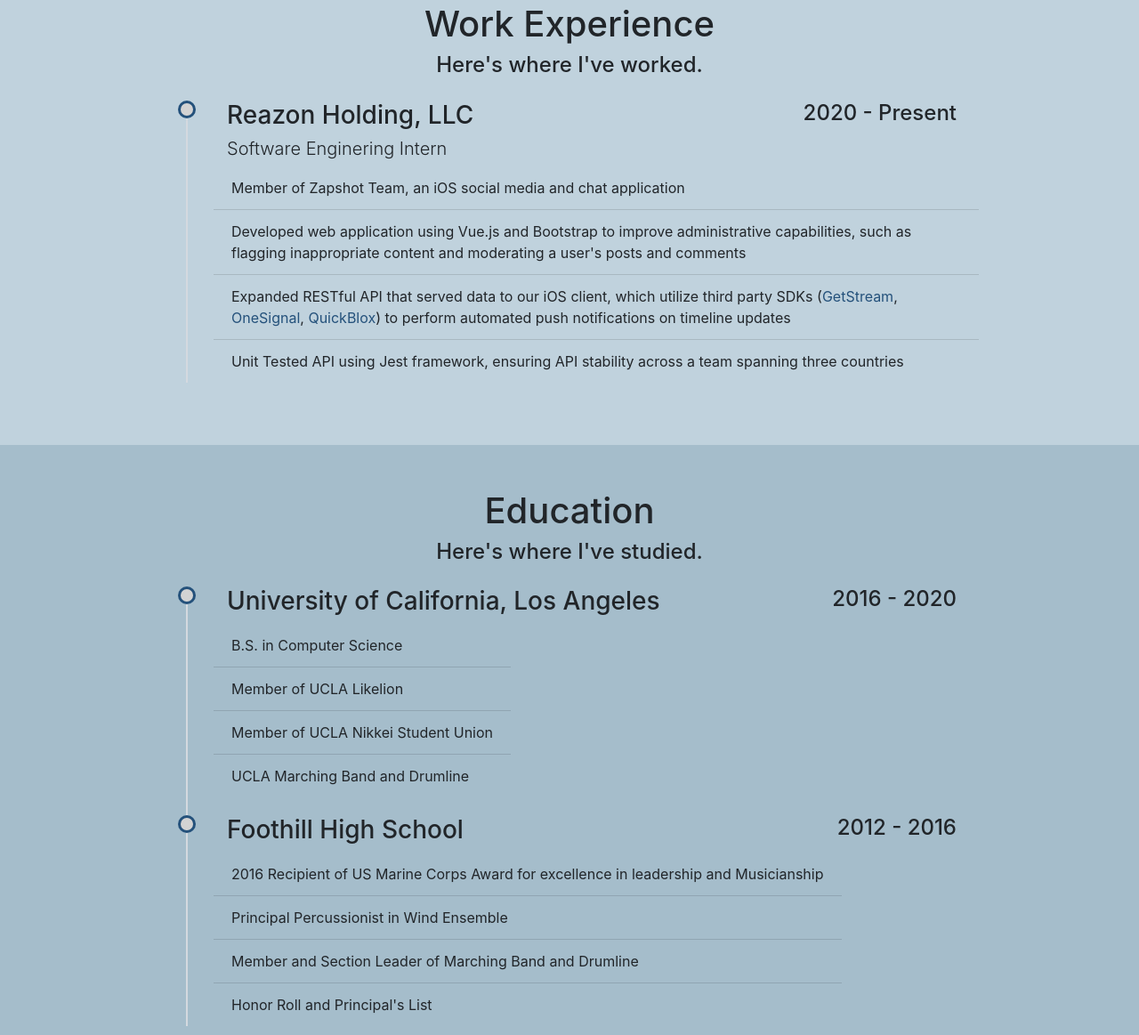
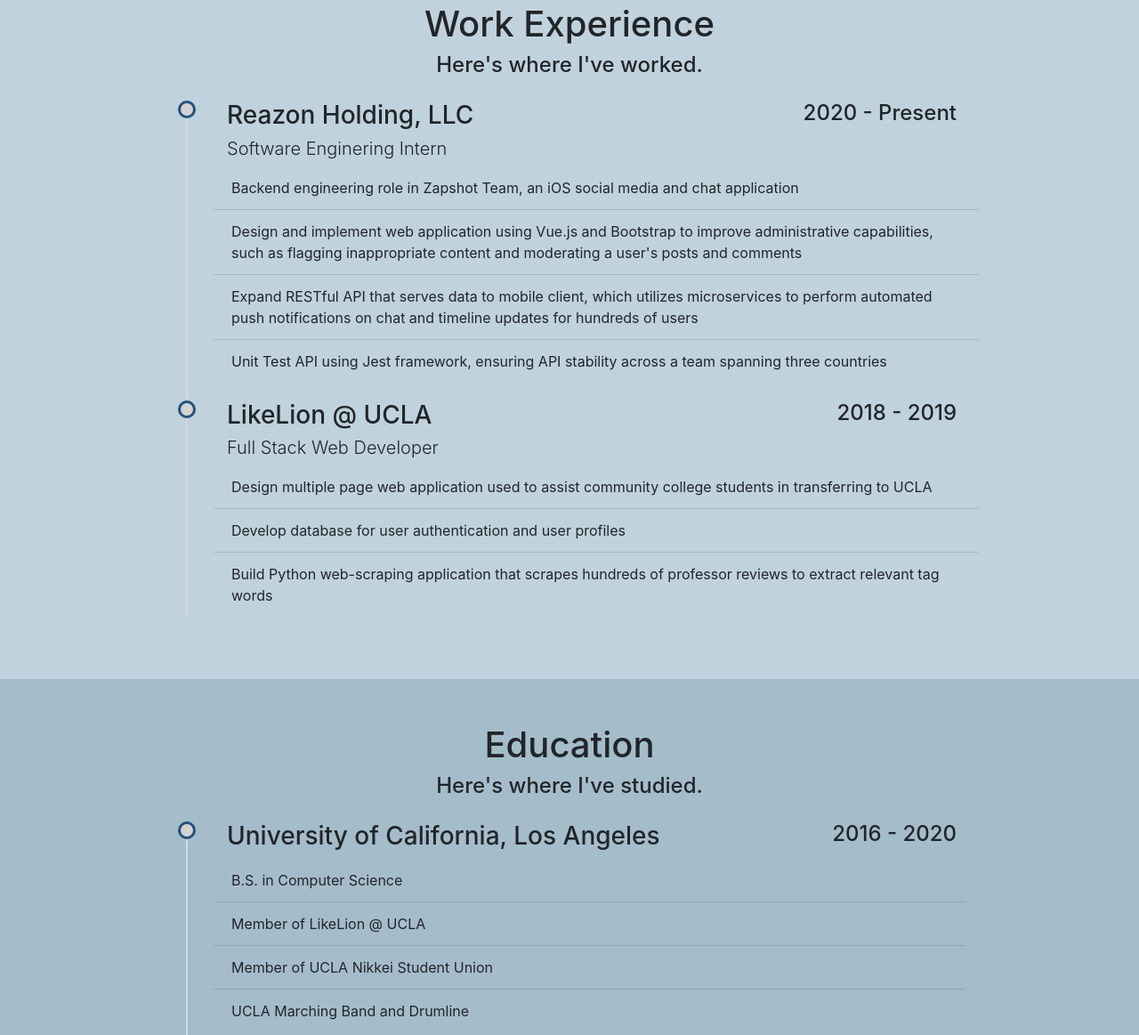
Before and after one commit to tholt1220/portfolio-1.0, a plain HTML site: page index.html in a window 1280 px wide. Shown: the part 1745-2908 px from the top of the page at 89% size. Drawn offline with Linux system fonts and the light colour scheme.

Commit message:
added work experience and layout fixes

```diff
--- a/index.html
+++ b/index.html
@@ -194,10 +194,30 @@
                 </div>
                 <div class ="row">
                   <ul class="list-group list-group-flush bg-light">
-                    <li class="list-group-item bg-light">Member of Zapshot Team, an iOS social media and chat application</li>
-                    <li class="list-group-item bg-light">Developed web application using Vue.js and Bootstrap to improve administrative capabilities, such as flagging inappropriate content and moderating a user's posts and comments</li>
-                    <li class="list-group-item bg-light">Expanded RESTful API that served data to our iOS client, which utilize third party SDKs (<a href = "https://getstream.io/">GetStream</a>, <a href ="https://onesignal.com/">OneSignal</a>, <a href="https://quickblox.com/">QuickBlox</a>) to perform automated push notifications on timeline updates</li>
-                    <li class="list-group-item bg-light">Unit Tested API using Jest framework, ensuring API stability across a team spanning three countries</li>
+                    <li class="list-group-item bg-light">Backend engineering role in Zapshot Team, an iOS social media and chat application</li>
+                    <li class="list-group-item bg-light">Design and implement web application using Vue.js and Bootstrap to improve administrative capabilities, such as flagging inappropriate content and moderating a user's posts and comments</li>
+                    <li class="list-group-item bg-light">Expand RESTful API that serves data to mobile client, which utilizes microservices to perform automated push notifications on chat and timeline updates for hundreds of users</li>
+                    <li class="list-group-item bg-light">Unit Test API using Jest framework, ensuring API stability across a team spanning three countries</li>
+                  </ul>
+                </div>
+              </div>
+            </li>
+            <li>
+              <div class ="container">
+                <div class ="row">
+                  <div class ="timelineHeader col-12">
+                    <h3 class ="timelineTitle">LikeLion @ UCLA</h3>
+                    <h4 class ="timelineYear">2018 - 2019</h4>
+                  </div>
+                </div>
+                <div class ="row">
+                  <h4 class ="lead col-12">Full Stack Web Developer</h4>
+                </div>
+                <div class ="row">
+                  <ul class="list-group list-group-flush bg-light">
+                    <li class="list-group-item bg-light">Design multiple page web application used to assist community college students in transferring to UCLA</li>
+                    <li class="list-group-item bg-light">Develop database for user authentication and user profiles</li>
+                    <li class="list-group-item bg-light">Build Python web-scraping application that scrapes hundreds of professor reviews to extract relevant tag words </li>
                   </ul>
                 </div>
               </div>
@@ -226,9 +246,9 @@
                   </div>
                 </div>
                 <div class ="row">
-                  <ul class="list-group list-group-flush bg-light">
+                  <ul class="list-group list-group-flush col-12">
                     <li class="list-group-item bg-primary">B.S. in Computer Science</li>
-                    <li class="list-group-item bg-primary">Member of UCLA Likelion</li>
+                    <li class="list-group-item bg-primary">Member of LikeLion @ UCLA</li>
                     <li class="list-group-item bg-primary">Member of UCLA Nikkei Student Union</li>
                     <li class="list-group-item bg-primary">UCLA Marching Band and Drumline</li>
                   </ul>
@@ -244,7 +264,7 @@
                   </div>
                 </div>
                 <div class ="row">
-                  <ul class="list-group list-group-flush">
+                  <ul class="list-group list-group-flush col-12">
                     <li class="list-group-item bg-primary">2016 Recipient of US Marine Corps Award for excellence in leadership and Musicianship </li>
                     <li class="list-group-item bg-primary">Principal Percussionist in Wind Ensemble</li>
                     <li class="list-group-item bg-primary">Member and Section Leader of Marching Band and Drumline</li>
@@ -483,7 +503,7 @@
     </div>
   </section>
 
-  <section id="fun" class = "bg-primary">
+  <section id="fun" load="lazy" class = "bg-primary">
     <div class="container">
       <div class="row">
         <div class="col-lg-10 mx-auto">
@@ -491,7 +511,7 @@
             <h1>Music</h1>
             <h4>I march to the beat of my own drum.</h4>
           </div>
-          <p class="lead">Music is another passion of mine, and I have been fortunate to have been involved with numerous musical ensembles,
+          <p class="lead text-center">Music is another passion of mine, and I have been fortunate to have been involved with numerous musical ensembles,
              both as a member and educator. Here's a list of a few. Check them out!</p>
           <ul class ="list-group bg-light">
             <li class = "list-group-item bg-light">
```
